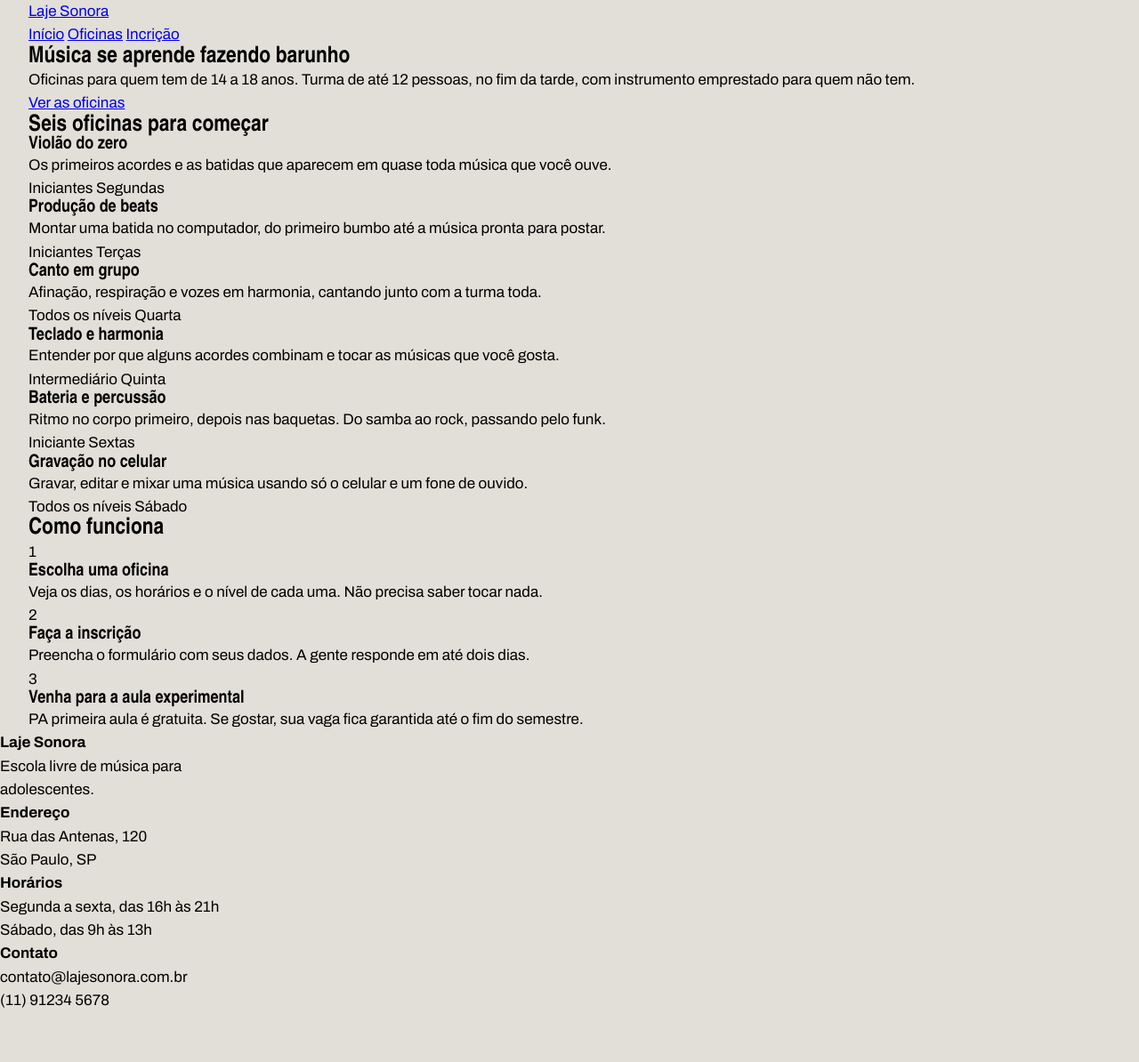
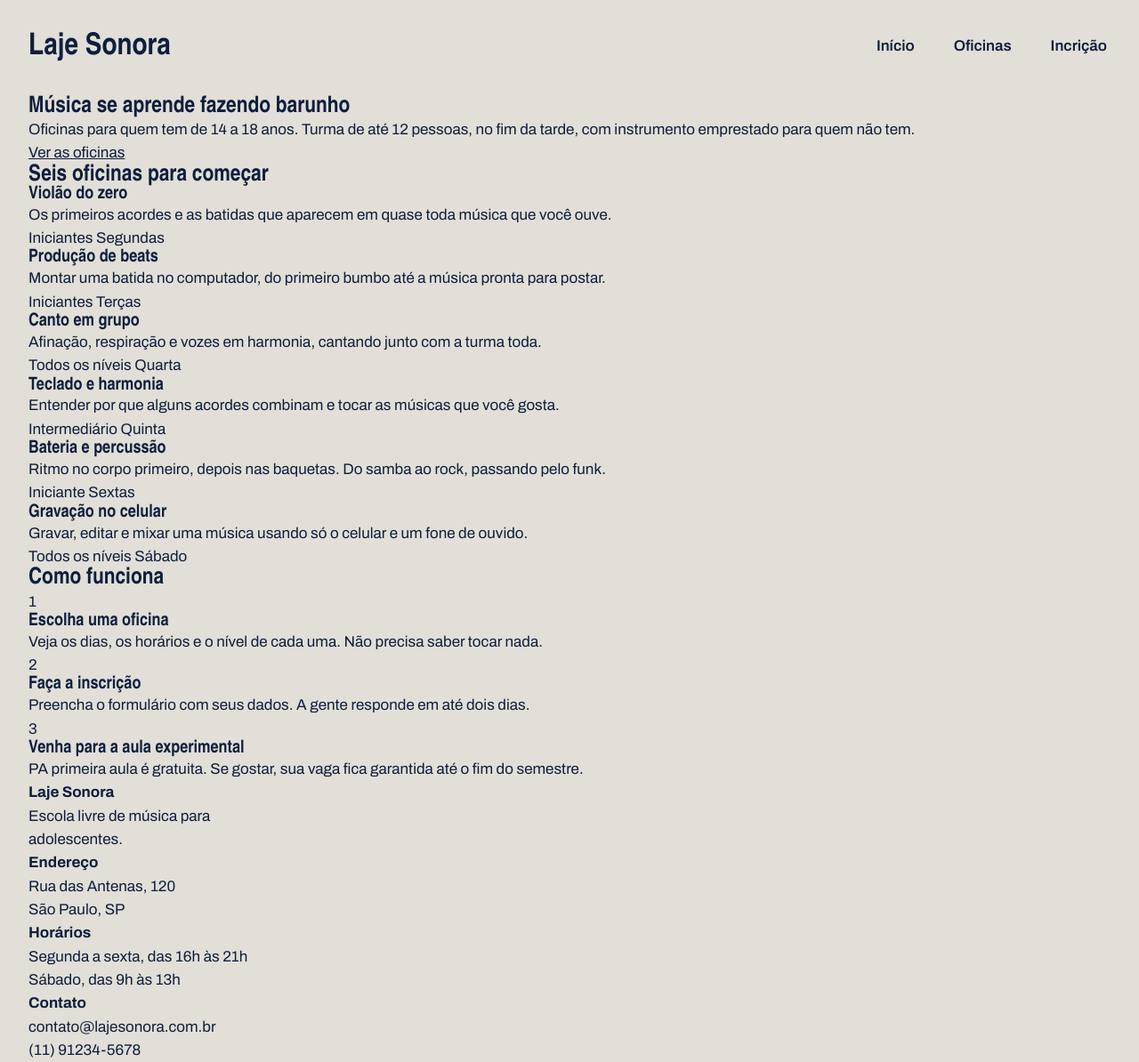
Before and after one commit to lauradecamargo-netizen/laje_sonora, a plain HTML site: page index.html in a window 1280 px wide. Shown: the whole page at 89% size. Before the commit the page ends 1138 px from the top, so only its background shows below. Drawn offline with Linux system fonts and the light colour scheme; a web font is replaced by a local one.

Commit message:
Topo com flex

```diff
--- a/index.css
+++ b/index.css
@@ -11,6 +11,7 @@
     --caixa-dagua: #1F5FBF;
     --fita: #F3C623;
     --branco: #FFFFFF;
+
     --fonte-cartaz: "Big Shoulders", "Arial Narrow", sans-serif;
     --fonte-texto: "Archivo", Arial, sans-serif;
 }
@@ -21,6 +22,9 @@ body{
     font-family: var(--fonte-texto);
     font-size: 17px;
     line-height: 1.55;
+}
+
+a{
     color: inherit;
 }
 
@@ -35,3 +39,37 @@ h1, h2, h3{
     margin-inline: auto;
     padding-inline: 32px;
 }
+
+.topo{
+    padding-block: 28px;
+    display: flex;
+    justify-content: space-between;
+    align-items: center;
+}
+
+.logo{
+    font-family: var(--fonte-cartaz);
+    font-size: 34px;
+    font-weight: 900;
+    text-decoration: none;
+}
+
+.menu{
+    display: flex;
+    gap: 36px;
+}
+
+.menu a{
+    font-weight: 600;
+    text-decoration: none;
+    padding: 4px;
+    border-bottom: 4px solid transparent;
+}
+
+.menu a:hover{
+    border-bottom-color: var(--tinta)
+}
+
+.menu a.atual{
+    border-bottom: var(--fita);
+}
--- a/index.html
+++ b/index.html
@@ -128,29 +128,29 @@
 
     <footer class="rodape">
         <div conteudo rodape-colunas>
-            <div class="rodape-coluna">
+            <div class="conteudo rodape-coluna">
                 <h4>Laje Sonora</h4>
                 <p>Escola livre de música para <br> adolescentes.</p>
             </div>
-            <div class="rodape-coluna">
+            <div class="conteudo rodape-coluna">
                 <h4>Endereço</h4>
                 <p>Rua das Antenas, 120
                     <br>
                     São Paulo, SP
                 </p>
             </div>
-            <div class="rodape-coluna">
+            <div class="conteudo rodape-coluna">
                 <h4>Horários</h4>
                 <p>Segunda a sexta, das 16h às 21h
                     <br>
                     Sábado, das 9h às 13h
                 </p>
             </div>
-            <div class="rodape-coluna">
+            <div class="conteudo rodape-coluna">
                 <h4>Contato</h4>
                 <p>contato@lajesonora.com.br
                     <br>
-                    (11) 91234 5678
+                    (11) 91234-5678
                 </p>
             </div>
         </div>
```
